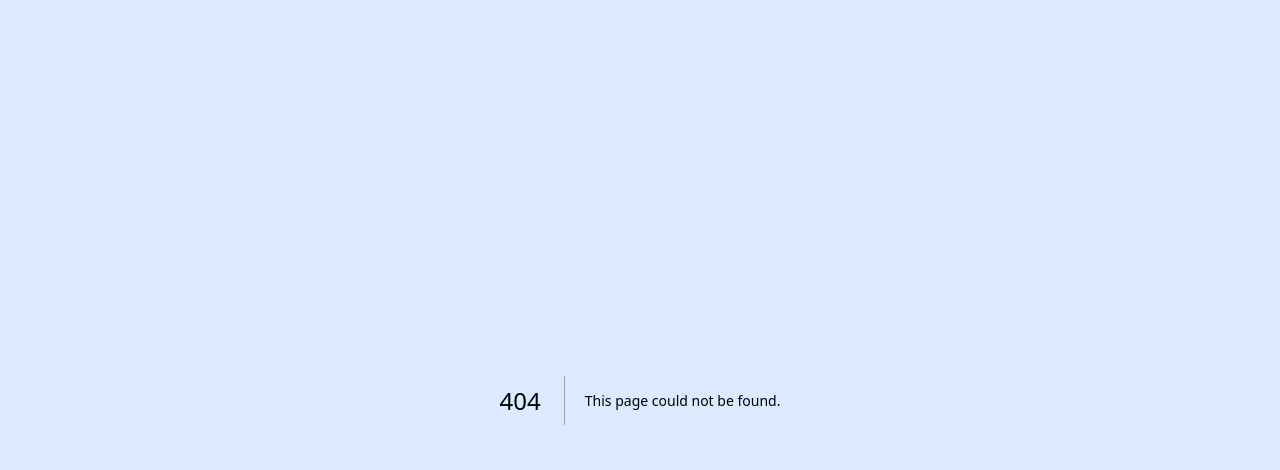
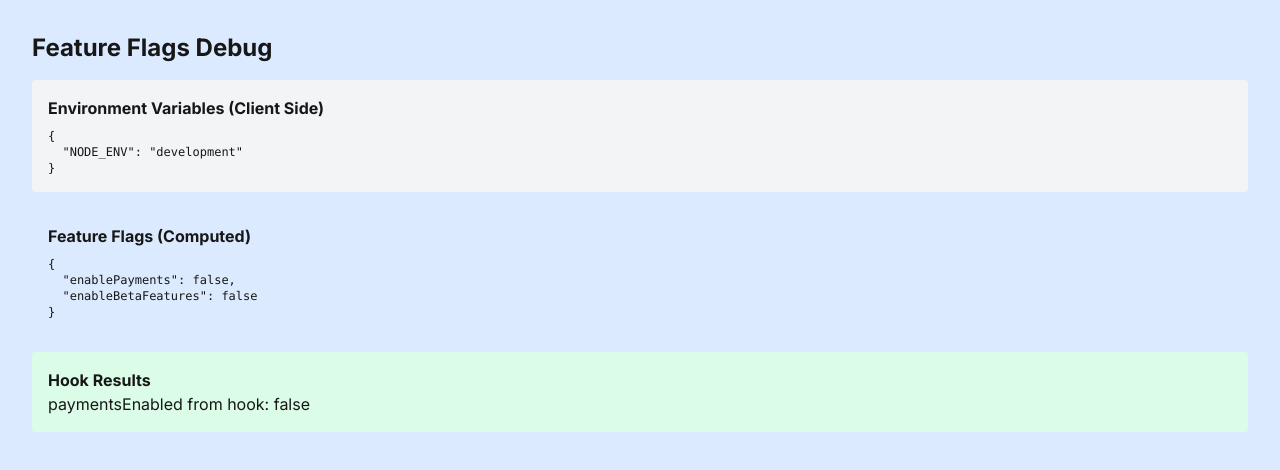
Before and after one commit to eliew88/taste-buddy, a Next.js app: page /debug-flags in a window 1280 px wide. Before the commit this address had no page. Shown: the top 470 px of the page. Built offline with nearby package versions, Linux system fonts and the light colour scheme.

Commit message:
Add debug page for feature flag investigation
🤖 Generated with [Claude Code](https://claude.ai/code)

Co-Authored-By: Claude <noreply@anthropic.com>

```diff
--- /dev/null
+++ b/app/debug-flags/page.tsx
@@ -0,0 +1,38 @@
+'use client';
+
+import { useFeatureFlag, featureFlags } from '@/lib/feature-flags';
+
+export default function DebugFlagsPage() {
+  const paymentsEnabled = useFeatureFlag('enablePayments');
+
+  return (
+    <div className="p-8">
+      <h1 className="text-2xl font-bold mb-4">Feature Flags Debug</h1>
+
+      <div className="space-y-4">
+        <div className="bg-gray-100 p-4 rounded">
+          <h2 className="font-bold">Environment Variables (Client Side)</h2>
+          <pre className="text-xs mt-2">
+            {JSON.stringify({
+              NEXT_PUBLIC_FEATURE_ENABLEPAYMENTS: process.env.NEXT_PUBLIC_FEATURE_ENABLEPAYMENTS,
+              NODE_ENV: process.env.NODE_ENV,
+              VERCEL_ENV: process.env.VERCEL_ENV
+            }, null, 2)}
+          </pre>
+        </div>
+
+        <div className="bg-blue-100 p-4 rounded">
+          <h2 className="font-bold">Feature Flags (Computed)</h2>
+          <pre className="text-xs mt-2">
+            {JSON.stringify(featureFlags, null, 2)}
+          </pre>
+        </div>
+
+        <div className="bg-green-100 p-4 rounded">
+          <h2 className="font-bold">Hook Results</h2>
+          <p>paymentsEnabled from hook: {paymentsEnabled.toString()}</p>
+        </div>
+      </div>
+    </div>
+  );
+}
```
